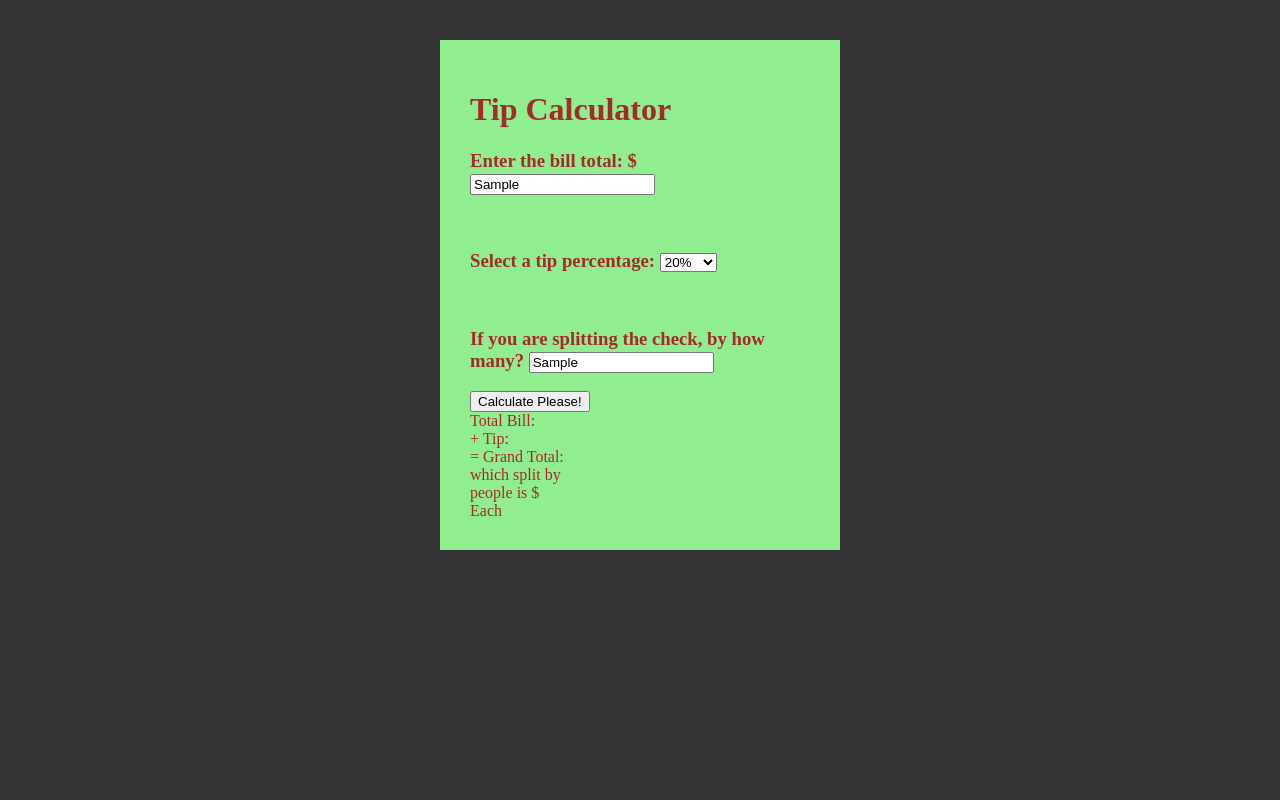
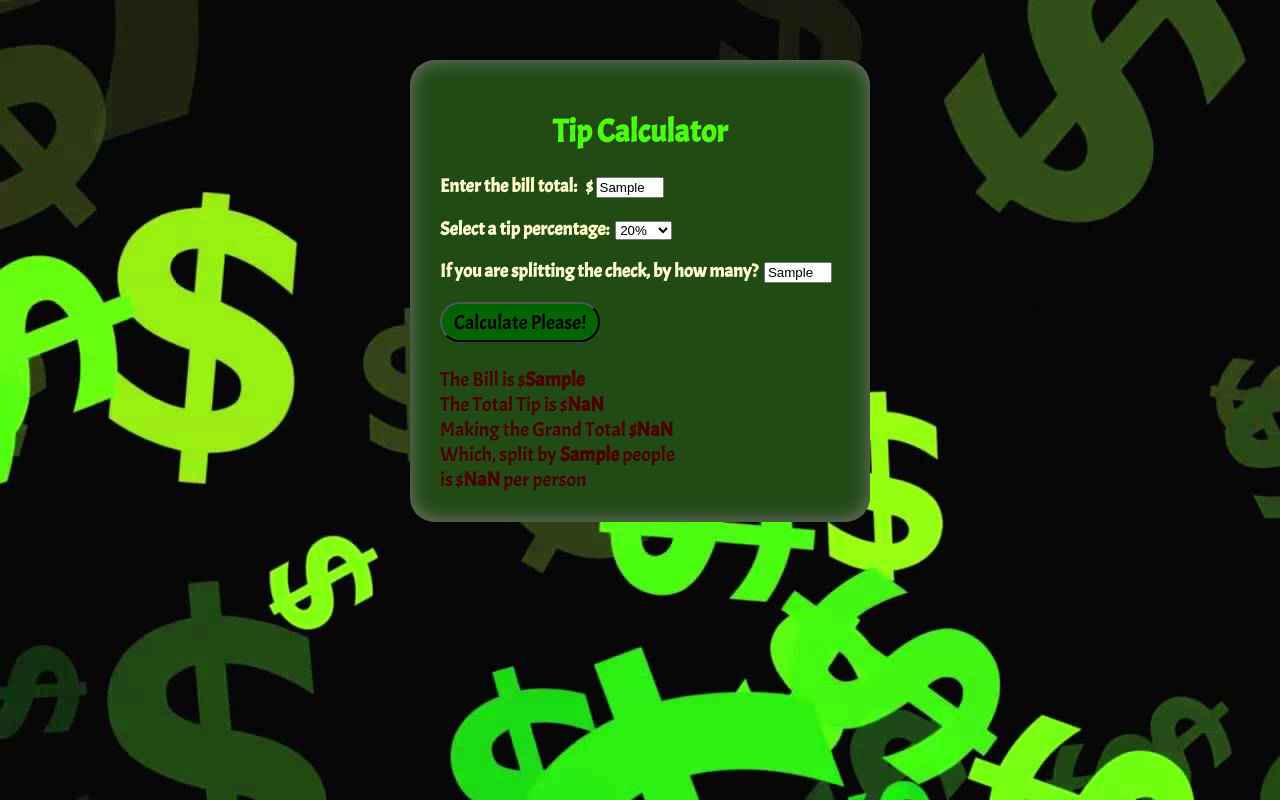
Before and after one commit to rmwalls/Challenge-Calculator, a plain HTML site: page index.html in a window 1280 px wide. Both pictures are taken after typing "Sample", "Sample" into the empty fields and a click on the button "Calculate Please!". Drawn offline with nearby package versions, Linux system fonts and the light colour scheme.

Commit message:
Essentially works, needs some validation

```diff
--- a/index.html
+++ b/index.html
@@ -4,8 +4,15 @@
     <meta charset="UTF-8">
     <link rel="stylesheet" type="text/css" href="style.css">
     <meta http-equiv="X-UA-Compatible" content="ie=edge">
+    <link href="https://fonts.googleapis.com/css?family=Acme&display=swap" rel="stylesheet">
+    <!-- Favicon -->
+    <link rel="apple-touch-icon" sizes="180x180" href="images/apple-touch-icon.png">
+    <link rel="icon" type="image/png" sizes="32x32" href="images/favicon-32x32.png">
+    <link rel="icon" type="image/png" sizes="16x16" href="images/favicon-16x16.png">
+    <link rel="manifest" href="/site.webmanifest">
+
     <!-- Link to the jQuery Library -->
-    <script src="https://code.jquery.com/jquery-3.4.1.js" integrity="sha256-WpOohJOqMqqyKL9FccASB9O0KwACQJpFTUBLTYOVvVU=" crossorigin="anonymous"></script>
+    <script src="https://ajax.googleapis.com/ajax/libs/jquery/3.4.0/jquery.min.js"></script>
     <title>Tip Calculator</title>
 </head>
 <body>
@@ -14,10 +21,10 @@
         <div id="calculator">
             <form>
                 <label>
-                    <h3>Enter the bill total: $ <input type="text" id="billTotal-input"></h3>
-                </label><br>
+                    <h3>Enter the bill total: &nbsp; &#36; <input type="text" id="billTotal-input"></h3>
+                </label>
 
-                <h3>Select a tip percentage: <select id="tipPercentage-input">
+                <h3>Select a tip percentage:&nbsp; <select id="tipPercentage-input">
                     <option value="1.05">5%</option>
                     <option value="1.10">10%</option>
                     <option value="1.15">15%</option>
@@ -38,19 +45,19 @@
                     <option value="1.90">90%</option>
                     <option value="1.95">95%</option>
                     <option value="2.00">100%</option>
-                </select></h3><br>
+                </select></h3>
 
-                <h3>If you are splitting the check, by how many? <label><input type="text" id="numberSplittingCheck-input">
+                <h3>If you are splitting the check, by how many?&nbsp; <label><input type="text" id="numberSplittingCheck-input">
                 </label></h3>
 
                 <button type="button" id="calculate">Calculate Please!</button>
             </form> <!-- end form-->
 
-            <div id="totalBill">Total Bill: </div>
-            <div id="tipAmount">+ Tip: </div>
-            <div id="totalTotal">= Grand Total: </div>
-            <div id="numberSplittingCheck">which split by </div>
-            <div id="amountEach"> people is $</div> Each
+            <div class="results" id="totalBill"></div>
+            <div class="results" id="tipAmount"> </div>
+            <div class="results" id="totalTotal"> </div>
+            <div class="results" id="numberSplittingCheck"> </div>
+            <div class="results" id="amountEach"> </div>
 
         </div> <!-- end calculator-->
     </div> <!-- end container-->
--- a/script.js
+++ b/script.js
@@ -1,49 +1,35 @@
-// allow person to enter
-//      the amount of the bill
-//      tip percentage they want to add --- use a drop down with choices
-//      number of people to split the bill by
-// n
-// then multiply the bill by the tip
-// divide that total  by the number to split (whole number only)
-// so bill amount *  1.tip% / number = amount each
+// need to
+//      validate input
+//      default number of people to split the bill by if not entered
+//
 
+//declare functions as page loads to make sure that the elements are shown and hidden
+$(document).ready(function () {
 
-$(document).ready(function () {
-    //declare functions as page loads to make sure that the elements are shown and hidden
-
-
-    var billWithTip=0;
-    var numberSplittingCheck=0;
-    var amountEach=0
+    var billTotal;
+    var tipPercentage;
+    var tipAmount;
+    var grandTotal;
+    var numberSplittingCheck;
+    var amountEach;
 
     //on button click calculate the tip
-    document.getElementById("calculate").onclick = calculateTip();
+const myButton = document.querySelector("#calculate");
 
-    function calculateTip() {
-        //store values
-        var billTotal=getElementById("billTotal-input").value;
-        console.log("bill total= " + billTotal);
-        var tipPercentage=document.getElementById("tipPercentage-input").value;
-        console.log("tip % = " + tipPercentage);
+myButton.addEventListener('click', () => {    // calculate the numbers
+        billTotal=document.getElementById("billTotal-input").value;
+        tipPercentage=document.getElementById("tipPercentage-input").value;
+        tipAmount=parseFloat((tipPercentage - 1) * billTotal).toFixed(2);
+        grandTotal = parseFloat(billTotal * tipPercentage).toFixed(2);
+        numberSplittingCheck=document.getElementById("numberSplittingCheck-input").value;
+        amountEach = parseFloat(grandTotal / numberSplittingCheck).toFixed(2);
+        //write back to the page
+        document.querySelector("#totalBill").innerHTML="<br>" + "The Bill is $" + "<strong>" + billTotal + "</strong>";
+        document.querySelector("#tipAmount").innerHTML="The Total Tip is $" + "<strong>" + tipAmount + "</strong>";
+        document.querySelector("#totalTotal").innerHTML="Making the Grand Total " + "<strong>" + "$" + grandTotal + "</strong>";
+        document.querySelector("#numberSplittingCheck").innerHTML="Which, split by " + "<strong>" + numberSplittingCheck + "</strong>" + " people";
+        document.querySelector("#amountEach").innerHTML="is $" + "<strong>" + amountEach + "</strong>" + " per person";
 
-    } //end calculate tip
-
-    function calculateGrandTotal() {
-
-    }
-
-    function amountEach() {
-
-    }
-
-    /*on page load
-    function load() {
-        $("#area").hide("fast");
-        $("#carouselTattoo").hide("fast");
-        $("#imageParagraph").hide("fast");
-        $("#lastInput").hide("fast");
-        $("#newSearch").hide("fast");
-    }   // end page load */
-
+    }) //end myButton
 
 }) // end document ready
--- a/style.css
+++ b/style.css
@@ -1,12 +1,46 @@
 body {
-    background: #333 url("url") center center;
-    color: brown;
+    background: #333;
+    background-image: url("images/dollar.jpg");
+    color: #ffffcc;
+    font-family: 'Acme', sans-serif;
 }
 
 #container {
-    box-sizing: border-box;
     width: 400px;
-    margin: 40px auto 0;
-    background: lightgreen;
+    margin: 60px auto 0;
+    background: #224A15;
     padding: 30px;
+    border-radius: 25px;
+    -moz-box-shadow: inset 0 0 20px #777777;
+    -webkit-box-shadow: inset 0 0 20px #777777;
+    box-shadow: inset 0 0 20px #777777
 }
+
+h1 {
+    text-align: center;
+    color: #4BFE0E;
+}
+
+input {
+    width: 60px;
+}
+
+button {
+    background: darkgreen;
+    width: 160px;
+    height: 40px;
+    -webkit-transition-duration: 0.4s;
+    transition-duration: 0.4s;
+    border-radius: 25px;
+    font-family: 'Acme', sans-serif;
+    font-size: 20px;
+}
+button:hover {
+    background-color: white;
+    color: purple;
+  }
+
+.results {
+    font-size: 20px;
+    color: #4d0000;
+}
```
Also changed, not shown: images/android-chrome-192x192.png (added), images/android-chrome-512x512.png (added), images/apple-touch-icon.png (added), images/dollar.jpg (added), images/favicon-16x16.png (added), images/favicon-32x32.png (added), images/favicon.ico (added).
